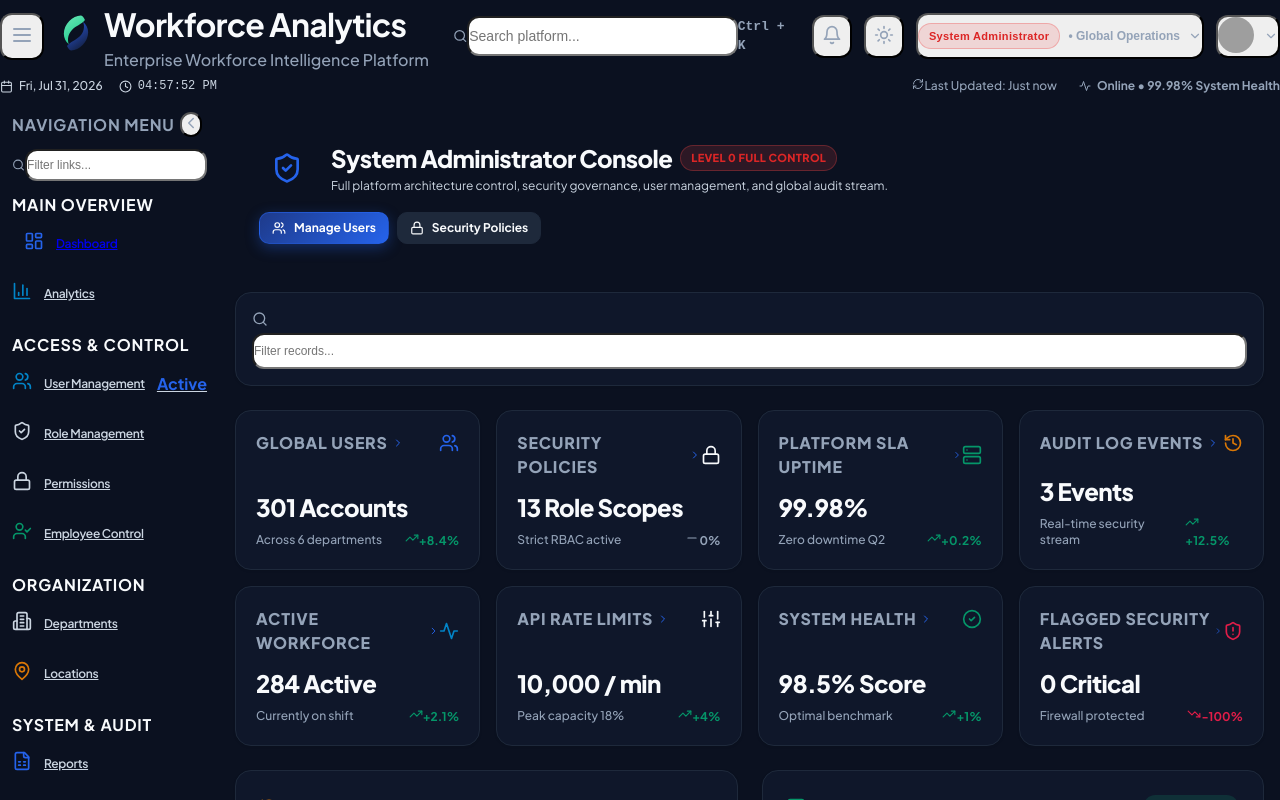
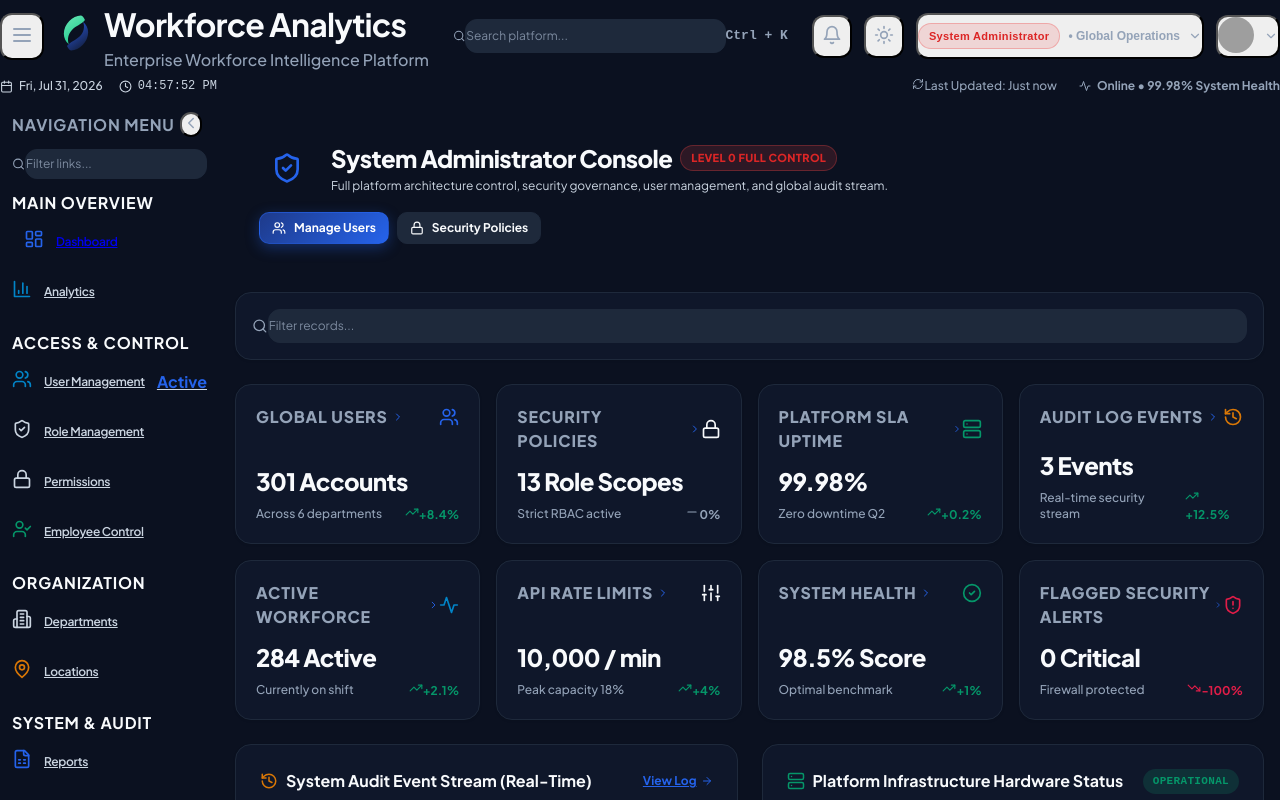
Before and after one commit to maheswari-pinneti/WFA-Rolebased-Architecture, a React (Vite) app: page /admin/dashboard in a window 1280 px wide. Shown: the top 800 px of the page. Built offline with nearby package versions, Linux system fonts and the light colour scheme; grey boxes are pictures that could not be loaded.

Commit message:
Fix UI input box theme styling, Ctrl+K badge alignment, and nav badge layouts across dark and light modes

```diff
--- a/src/index.css
+++ b/src/index.css
@@ -59,6 +59,34 @@ body {
   line-height: 1.5;
   overflow-x: hidden;
   min-height: 100vh;
+}
+
+/* Universal Theme Adaptive Input Elements */
+input[type="text"],
+input[type="number"],
+input[type="search"],
+select,
+textarea {
+  background-color: var(--bg-tertiary) !important;
+  color: var(--text-primary) !important;
+  border: 1px solid var(--border-color) !important;
+  font-family: var(--font-family);
+  transition: all 0.2s ease-in-out;
+}
+
+input[type="text"]::placeholder,
+input[type="search"]::placeholder,
+textarea::placeholder {
+  color: var(--text-muted) !important;
+  opacity: 0.8;
+}
+
+input[type="text"]:focus,
+input[type="search"]:focus,
+select:focus,
+textarea:focus {
+  border-color: var(--stackly-blue) !important;
+  box-shadow: 0 0 0 2px rgba(37, 99, 235, 0.25) !important;
 }
 
 /* Flex Utilities */
--- a/src/shared/components/AdvancedFilterBar.tsx
+++ b/src/shared/components/AdvancedFilterBar.tsx
@@ -20,19 +20,19 @@ export const AdvancedFilterBar: React.FC<AdvancedFilterBarProps> = ({
 }) => {
   return (
     <div className="glass-panel p-4 flex flex-col sm:flex-row items-stretch sm:items-center justify-between gap-4">
-      <div className="relative flex-1">
-        <Search size={16} className="absolute left-3 top-2.5 text-slate-400 pointer-events-none" />
+      <div className="relative flex-1 flex items-center">
+        <Search size={16} className="absolute left-3.5 top-1/2 -translate-y-1/2 text-slate-400 pointer-events-none z-10" />
         <input
           type="text"
           value={searchQuery}
           onChange={(e) => onSearchChange && onSearchChange(e.target.value)}
           placeholder={placeholder}
-          className="w-full bg-slate-900/80 border border-slate-800 rounded-xl pl-9 pr-8 py-2 text-xs text-slate-200 focus:outline-none focus:border-blue-500 transition-colors"
+          className="w-full bg-[var(--bg-tertiary)] border border-[var(--border-color)] text-xs text-[var(--text-primary)] placeholder-[var(--text-muted)] rounded-xl pl-9 pr-8 py-2 focus:outline-none focus:border-blue-500 transition-colors"
         />
         {searchQuery && onClear && (
           <button
             onClick={onClear}
-            className="absolute right-2.5 top-2.5 text-slate-400 hover:text-slate-200"
+            className="absolute right-3 top-1/2 -translate-y-1/2 text-slate-400 hover:text-slate-200"
           >
             <X size={14} />
           </button>
--- a/src/shared/layouts/components/EnterpriseHeader.tsx
+++ b/src/shared/layouts/components/EnterpriseHeader.tsx
@@ -115,10 +115,10 @@ export const EnterpriseHeader: React.FC<EnterpriseHeaderProps> = ({ onToggleSide
         </div>
       </div>
 
-      {/* Center Section: Global Search Bar with Dark Glassmorphism Styling */}
-      <div className="hidden lg:flex items-center max-w-[440px] w-full relative">
+      {/* Center Section: Global Search Bar with Theme Adaptive Glassmorphism Styling */}
+      <div className="hidden lg:flex items-center max-w-[400px] w-full relative">
         <div className="relative w-full flex items-center">
-          <Search size={18} strokeWidth={2} className="absolute left-3.5 top-1/2 -translate-y-1/2 text-slate-400 pointer-events-none" />
+          <Search size={16} strokeWidth={2} className="absolute left-3.5 top-1/2 -translate-y-1/2 text-slate-400 pointer-events-none z-10" />
           <input
             type="text"
             value={searchQuery}
@@ -126,9 +126,9 @@ export const EnterpriseHeader: React.FC<EnterpriseHeaderProps> = ({ onToggleSide
             onChange={(e) => setSearchQuery(e.target.value)}
             aria-label="Global Search"
             placeholder={`Search ${searchCategory === 'all' ? 'platform' : searchCategory}...`}
-            className="w-full pl-10 pr-20 py-2 text-sm rounded-xl bg-slate-900/80 border border-slate-700/80 text-slate-100 placeholder-slate-400 focus:outline-none focus:border-[#2563EB] shadow-inner transition-colors"
+            className="w-full pl-9 pr-24 py-2 text-xs rounded-xl bg-[var(--bg-tertiary)] border border-[var(--border-color)] text-[var(--text-primary)] placeholder-[var(--text-muted)] focus:outline-none focus:border-blue-500 shadow-inner transition-colors"
           />
-          <kbd className="absolute right-3 top-1/2 -translate-y-1/2 text-[10px] font-mono font-bold text-slate-400 bg-slate-800/80 px-1.5 py-0.5 rounded border border-slate-700/50 pointer-events-none hidden xl:inline-block">
+          <kbd className="absolute right-3 top-1/2 -translate-y-1/2 text-[10px] font-mono font-bold text-slate-400 bg-[var(--bg-primary)] px-2 py-0.5 rounded-lg border border-[var(--border-color)] pointer-events-none hidden xl:flex items-center gap-1 shrink-0">
             Ctrl + K
           </kbd>
         </div>
--- a/src/shared/layouts/components/Sidebar.tsx
+++ b/src/shared/layouts/components/Sidebar.tsx
@@ -253,13 +253,13 @@ export const Sidebar: React.FC<SidebarProps> = ({
         {!collapsed && (
           <div className="px-3 pt-3 pb-1">
             <div className="relative flex items-center">
-              <Search size={14} className="absolute left-3 text-slate-400 pointer-events-none" />
+              <Search size={14} className="absolute left-3 text-slate-400 pointer-events-none z-10" />
               <input
                 type="text"
                 placeholder="Filter links..."
                 value={filterQuery}
                 onChange={(e) => setFilterQuery(e.target.value)}
-                className="w-full bg-[var(--bg-tertiary)] border border-[var(--border-color)] text-xs text-slate-200 placeholder-slate-500 rounded-xl pl-8 pr-7 py-1.5 focus:outline-none focus:border-blue-500 transition-colors"
+                className="w-full bg-[var(--bg-tertiary)] border border-[var(--border-color)] text-xs text-[var(--text-primary)] placeholder-[var(--text-muted)] rounded-xl pl-8 pr-7 py-1.5 focus:outline-none focus:border-blue-500 transition-colors"
               />
               {filterQuery && (
                 <button
@@ -318,7 +318,7 @@ export const Sidebar: React.FC<SidebarProps> = ({
                       </span>
 
                       {!collapsed && (
-                        <span className="font-semibold text-xs tracking-tight truncate flex-1">
+                        <span className="font-semibold text-xs tracking-tight truncate flex-1 min-w-0">
                           {item.label}
                         </span>
                       )}
@@ -326,7 +326,7 @@ export const Sidebar: React.FC<SidebarProps> = ({
                       {/* Badge if present */}
                       {!collapsed && item.badge && (
                         <span
-                          className={`px-1.5 py-0.5 text-[10px] font-bold rounded-md border ${getBadgeStyle(
+                          className={`px-1.5 py-0.5 text-[10px] font-bold rounded-md border ml-auto shrink-0 ${getBadgeStyle(
                             item.badge.variant
                           )}`}
                         >
```
